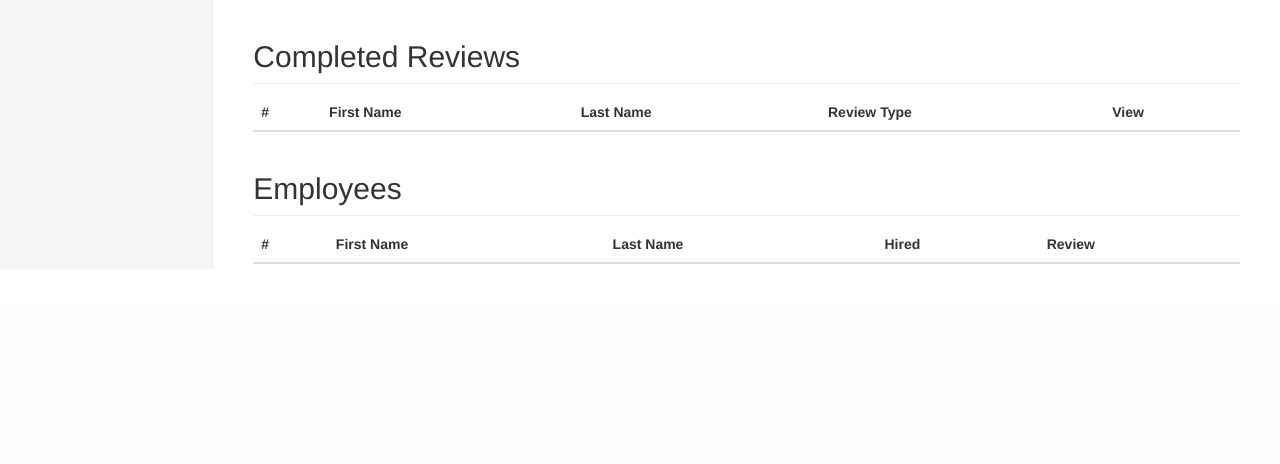
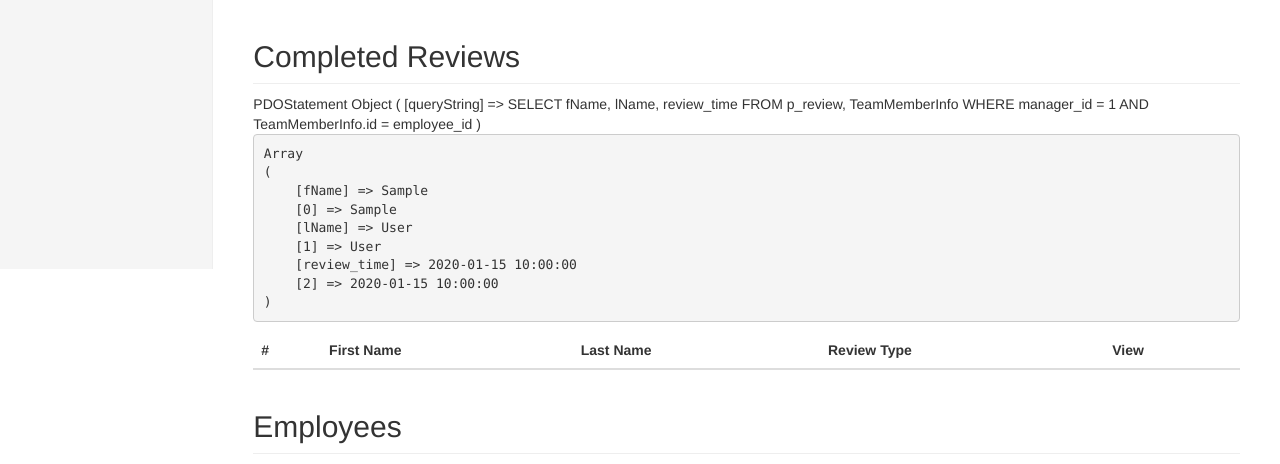
Before and after one commit to jamesdcampbell/clemsoncfa, a PHP site: page /performance/manager.php in a window 1280 px wide. Shown: the part 531-995 px from the top of the page. Before the commit the page ends 800 px from the top, so only its background shows below. Run offline with PHP 8.4, Linux system fonts and the light colour scheme; the visitor is signed in with stand-in values (Sample User, id 1); tables that the repository leaves empty or names only in its code hold one stand-in row (values such as "Sample post"); lists and menus that the app fills with data are empty; some libraries are stand-ins or nearby versions.

Commit message:
Added some queries and other information.

```diff
--- a/performance/manager.php
+++ b/performance/manager.php
@@ -43,6 +43,13 @@ AND id NOT IN(
 	WHERE employee_id = TeamMemberInfo.id
 	AND review_time = 30
 )";
+
+//Manager's Reviews
+session_start();
+$id = $_SESSION["id"];
+$manager_review = "SELECT fName, lName, review_time FROM p_review, TeamMemberInfo
+WHERE manager_id = $id
+AND TeamMemberInfo.id = employee_id";
 ?>
 
 <!DOCTYPE html>
@@ -179,7 +186,18 @@ AND id NOT IN(
                 </tr>
               </thead>
               <tbody>
+			  <?php
 
+			  $query = $db->query($manager_review);
+			  print_r($query);
+			  foreach($query as $row)
+			  {
+				print "<pre>";
+				print_r($row);
+				print "</pre>";
+			  }
+
+			  ?>
               </tbody>
             </table>
           </div>
```
